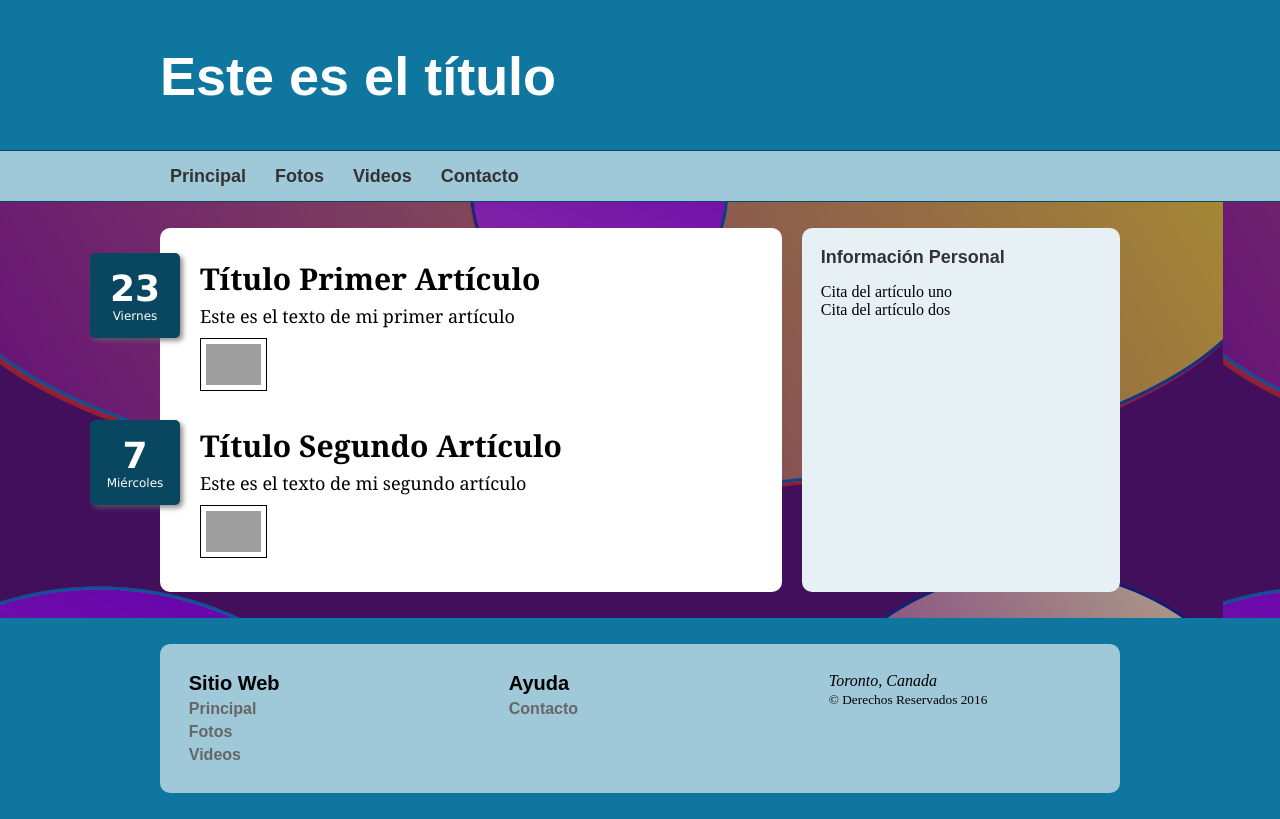
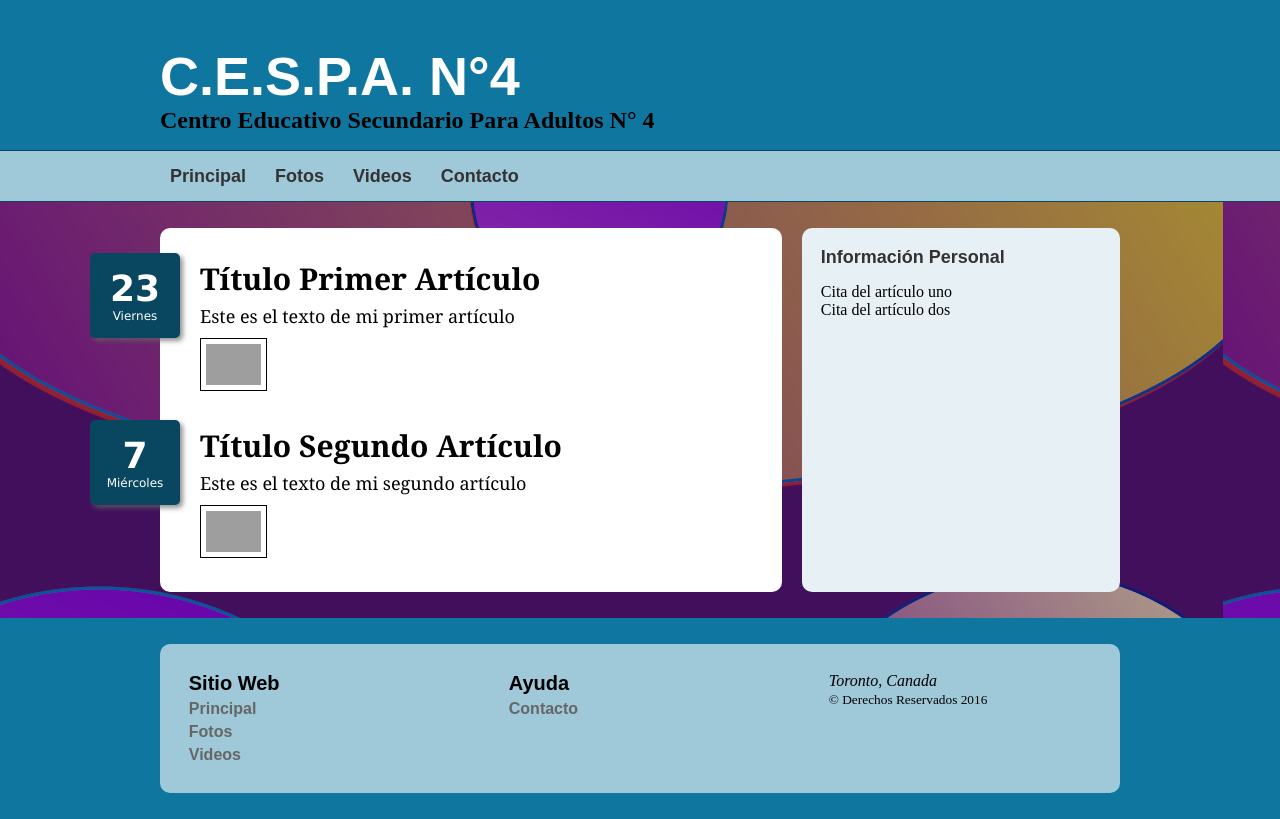
Before and after one commit to Alfonso-X/practico_html, a plain HTML site: page index.html in a window 1280 px wide. Drawn offline with Linux system fonts and the light colour scheme; grey boxes are pictures that could not be loaded.

Commit message:
Update index.html
Agrego título del documento

```diff
--- a/index.html
+++ b/index.html
@@ -28,7 +28,8 @@ window.addEventListener("load", iniciar);
 <body>
 <header id="cabeceralogo">
 <div>
-<h1>Este es el título</h1>
+<h1>C.E.S.P.A. N°4</h1>
+  <h2>Centro Educativo Secundario Para Adultos N° 4</h2>
 </div>
 </header>
 <nav id="menuicono">
```
